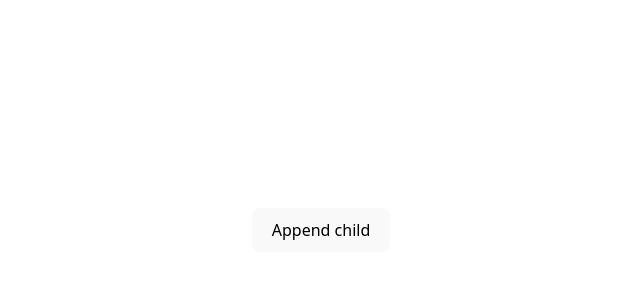
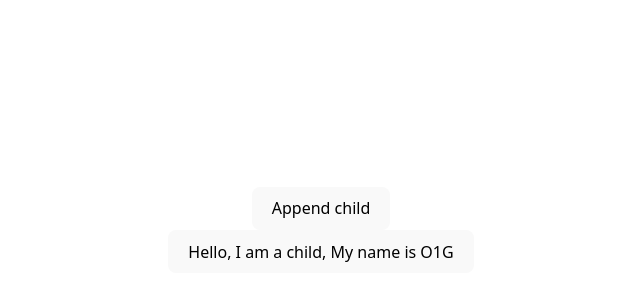
Before and after one commit to benkolon152/children, a React (Vite) app in the folder react-app/: page / in a window 1280 px wide. Shown: the part 170-470 px from the top of the page, without its empty margins (319-959 px from the left). Built offline with nearby package versions, Linux system fonts and the light colour scheme.

Commit message:
Make child child of parents

```diff
--- a/react-app/src/App.jsx
+++ b/react-app/src/App.jsx
@@ -1,5 +1,6 @@
 import React from 'react'
 import Parent from './Parent'
+import Chield from './Chield'
 
 import './App.css'
 
@@ -16,7 +17,9 @@ export default class App extends React.Component{
       <div>
         <p>
           <button id='btnAppendChild' onClick={()=>this.handleAppendChildClick("btnAppendChild")}>Append child</button>
-          <Parent/>
+          <Parent>
+            <Chield/>
+          </Parent>
         </p>
       </div>
     )
--- a/react-app/src/Parent.jsx
+++ b/react-app/src/Parent.jsx
@@ -4,9 +4,16 @@ import Chield from "./Chield";
 import './App.css'
 
 export default class Parent extends React.Component{
+
     render(){
         return(
-            <div></div>
+            <div>
+                {this.props.children}
+            </div>
         )
     }
+
+    componentDidMount(){
+        console.log('children', this.props.children)
+    }
 }
```
